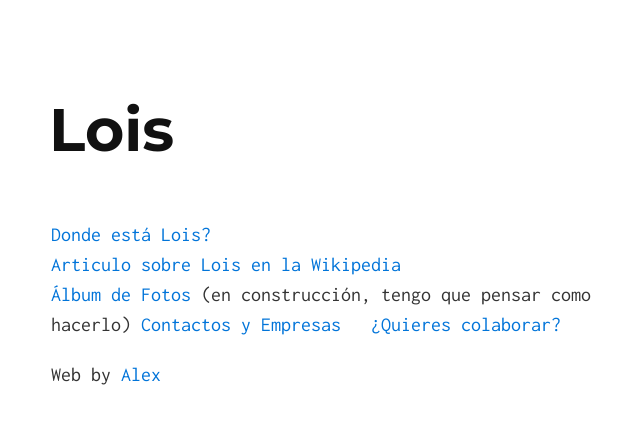
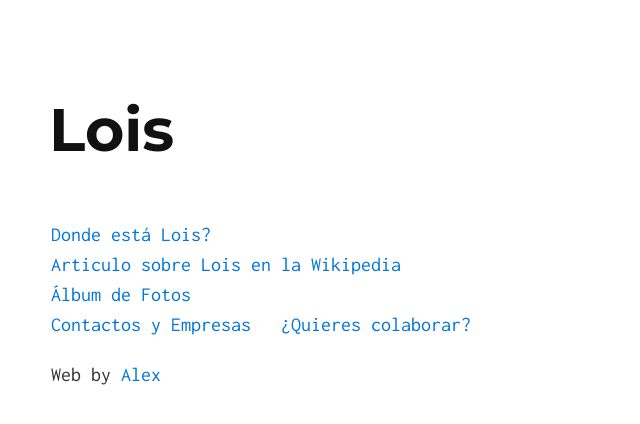
Before and after one commit to Loispueblo/lois.com, a Jekyll site: the page built from index.md, in a window 1280 px wide. Shown: the top 424 px of the page, without its empty margins (289-929 px from the left). Built offline with Jekyll 4.4.1, drawn with Linux system fonts in a browser that asks for light colours.

Commit message:
Update index.md

```diff
--- a/index.md
+++ b/index.md
@@ -4,7 +4,7 @@ layout: default
 
 [Donde está Lois?](https://www.google.es/maps/place/24991+Lois,+Le%C3%B3n/@42.9841004,-5.1514912,16z/data=!3m1!4b1!4m5!3m4!1s0xd37d3fe5ffeed05:0x1567be6f6a50a252!8m2!3d42.9838173!4d-5.1467905)
 [Articulo sobre Lois en la Wikipedia](https://es.wikipedia.org/wiki/Lois_(Le%C3%B3n))
-[Álbum de Fotos](https://www.google.es/search?q=fotos+lois+pueblo&tbm=isch&tbo=u&source=univ&sa=X&ved=0ahUKEwjf-Mn_8ZDVAhWHuxQKHbiWCCkQsAQIJw&biw=1093&bih=519) (en construcción, tengo que pensar como hacerlo)
+[Álbum de Fotos](https://www.google.es/search?q=fotos+lois+pueblo&tbm=isch&tbo=u&source=univ&sa=X&ved=0ahUKEwjf-Mn_8ZDVAhWHuxQKHbiWCCkQsAQIJw&biw=1093&bih=519)
 [Contactos y Empresas](loispueblo.com/contacto)
 [¿Quieres colaborar?](loispueblo.com/colabora)
 
```
